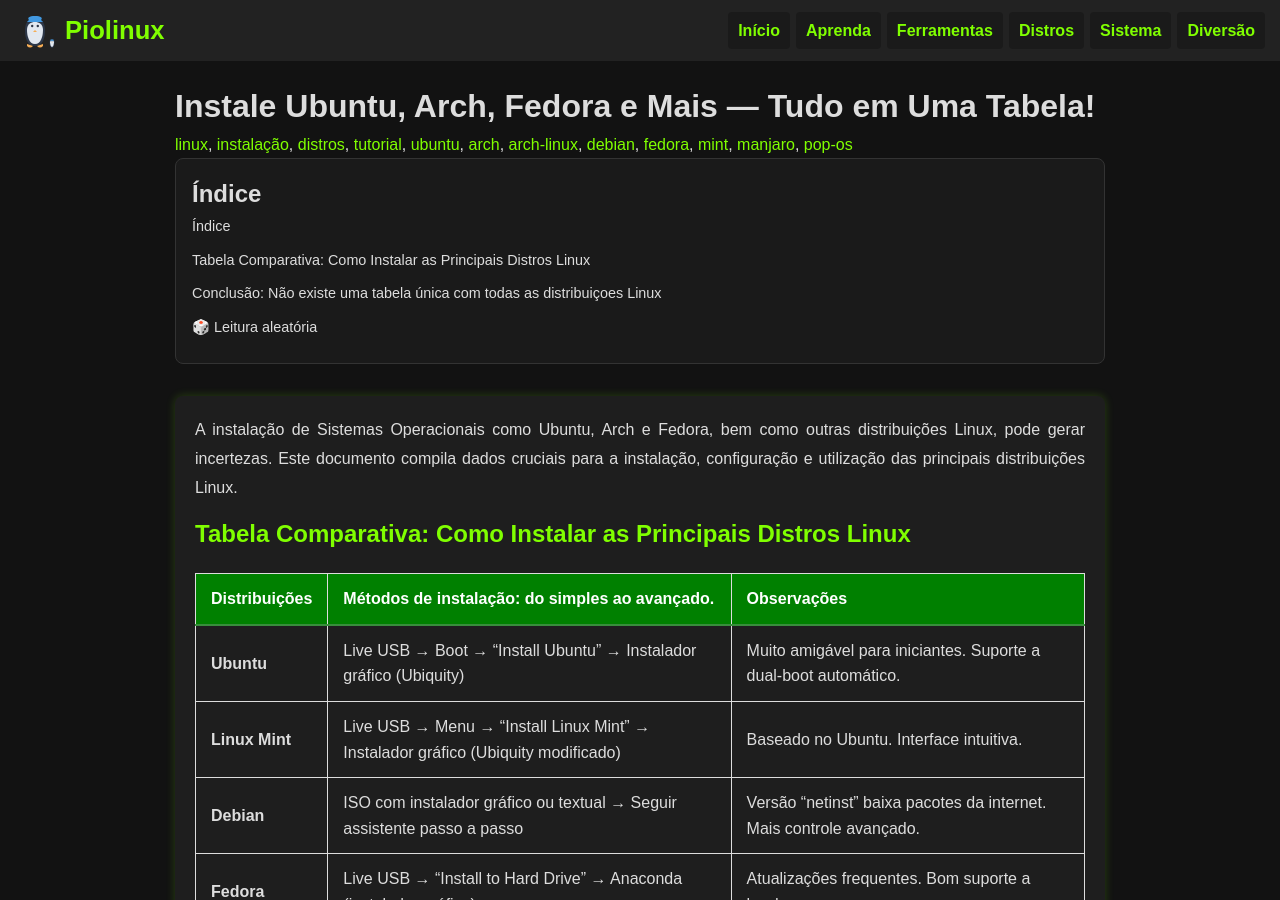
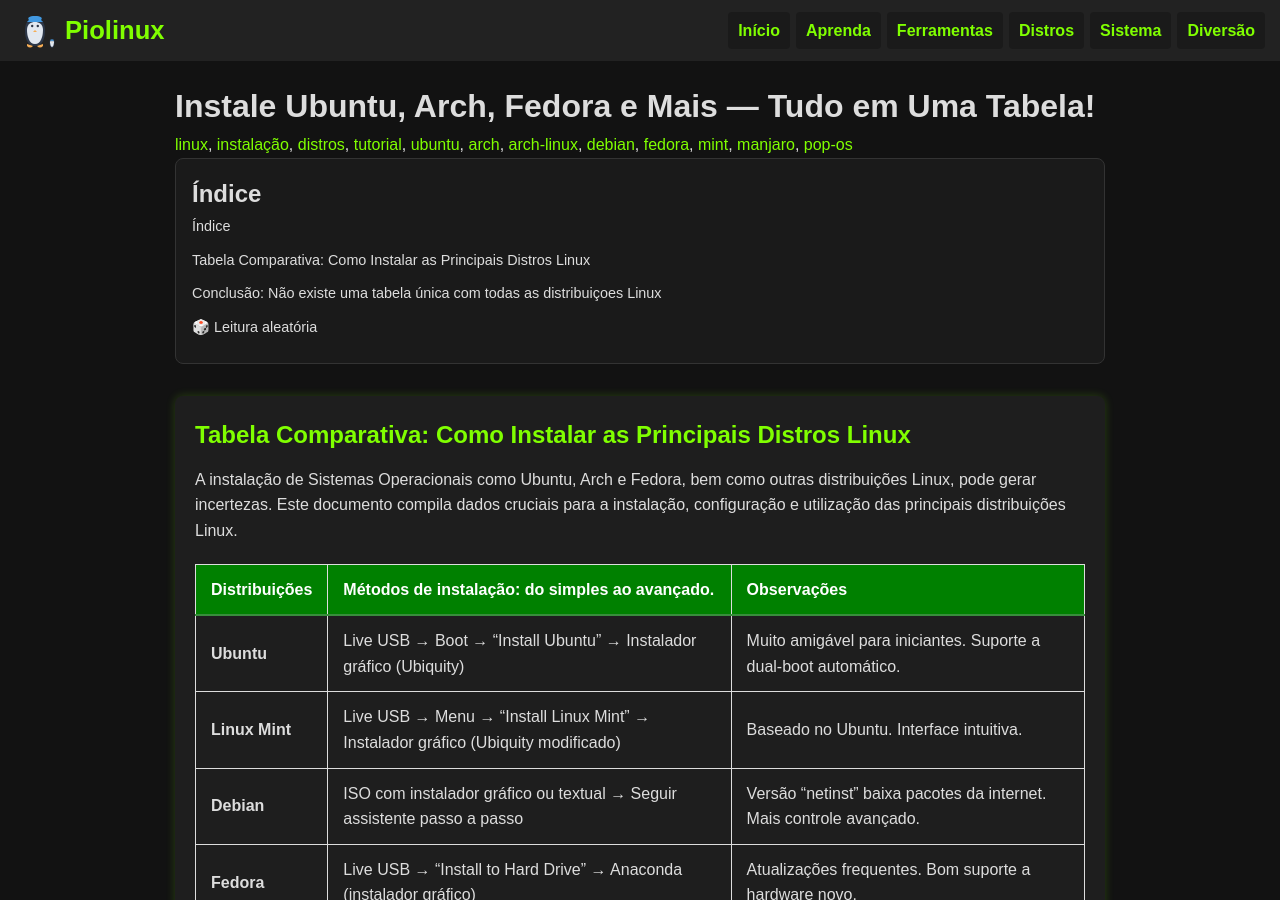
Before and after one commit to Piolinux/piolinux-site, a Jekyll site: the page built from _posts/2025-09-08-como-instalar-as-principais-distros-linux-em-uma-tabela.md, in a window 1280 px wide and 900 px high. Built offline with Jekyll 4.4.1, drawn with Linux system fonts in a browser that asks for light colours.

```diff
--- a/_posts/2025-09-08-como-instalar-as-principais-distros-linux-em-uma-tabela.md
+++ b/_posts/2025-09-08-como-instalar-as-principais-distros-linux-em-uma-tabela.md
@@ -25,12 +25,12 @@ permalink: /distros-linux-tabela/
 
 
 
-<p>A instalação de Sistemas Operacionais como Ubuntu, Arch e Fedora, bem como outras distribuições Linux, pode gerar incertezas. Este documento compila dados cruciais para a instalação, configuração e utilização das principais distribuições Linux.</p>
 
 <h2>Tabela Comparativa: Como Instalar as Principais Distros Linux</h2>
 
 
 
+<div>A instalação de Sistemas Operacionais como Ubuntu, Arch e Fedora, bem como outras distribuições Linux, pode gerar incertezas. Este documento compila dados cruciais para a instalação, configuração e utilização das principais distribuições Linux.</div>
 
 
 
```
